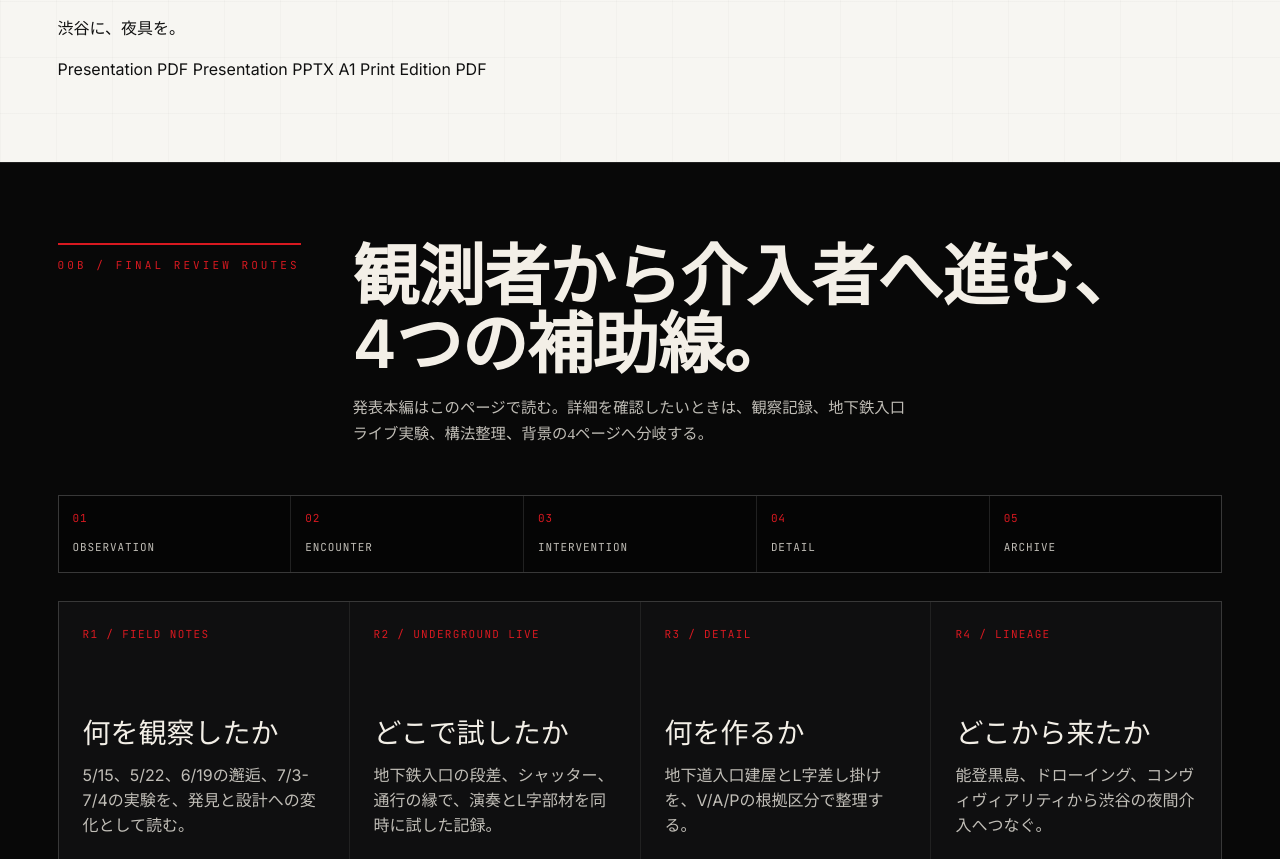
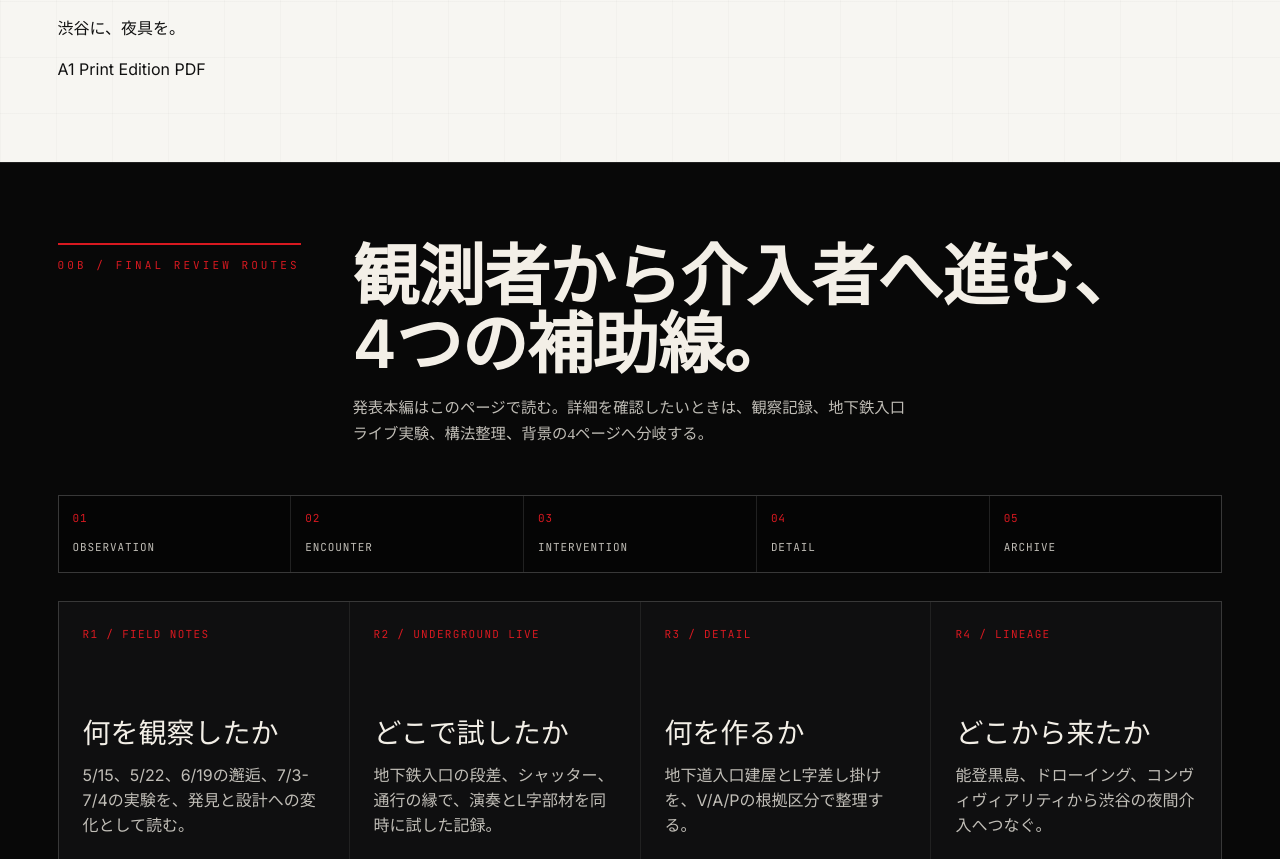
Before and after one commit to yuya-st-arch/shibuya-after-last-train, a plain HTML site: page index.html in a window 1280 px wide. Shown: the part 4187-5046 px from the top of the page. Drawn offline with Linux system fonts and the light colour scheme.

Commit message:
Hide unfinished presentation download links

```diff
--- a/index.html
+++ b/index.html
@@ -176,8 +176,6 @@
           </article>
         </div>
         <div class="presentation-downloads" aria-label="Presentation downloads">
-          <a href="assets/presentation/shibuya_final_v01.pdf">Presentation PDF</a>
-          <a href="assets/presentation/shibuya_final_v01.pptx">Presentation PPTX</a>
           <a href="output/a1-board/qfront_a1_print_edition.pdf">A1 Print Edition PDF</a>
         </div>
       </section>
```
